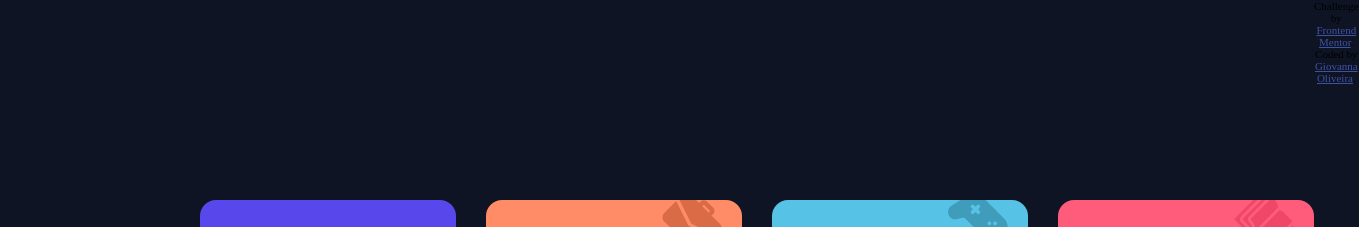
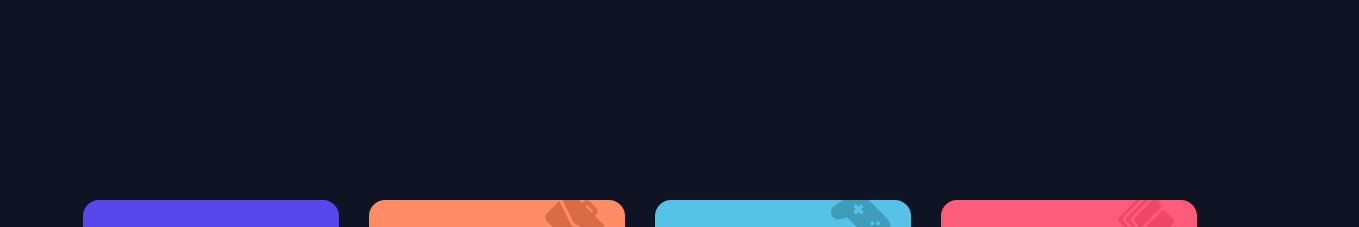
Before and after one commit to ansiee/time-tracking, a plain HTML site: page index.html in a window 1280 px wide. Shown: the top 227 px of the page, 1359 px wide, since content can reach past the window. Drawn offline with Linux system fonts and the light colour scheme.

Commit message:
Add files via upload

```diff
--- a/index.html
+++ b/index.html
@@ -159,12 +159,12 @@
   Previous - 2hrs weekly
   7hrs monthly
   Previous - 11hrs monthly -->
+      <!-- <footer>
+            <h1>Challenge by</h1>
+            <a class="link" href="https://www.frontendmentor.io?ref=challenge" target="_blank"> Carlos Wilton</a>.
+            <h1> Coded by</h1>
+            <a  class="link" href="#">Giovanna Oliveira</a>.
+      </footer> -->
 
-    <div class="attribution">
-      Challenge by
-      <a href="https://www.frontendmentor.io?ref=challenge" target="_blank"
-        >Frontend Mentor</a
-      >. Coded by <a href="#">Giovanna Oliveira</a>.
-    </div>
   </body>
 </html>
--- a/style.css
+++ b/style.css
@@ -9,6 +9,8 @@
 body{
   background-color: hsl(226, 43%, 10%);
   display: flex;
+  justify-content: center;
+  align-items: center;
 }
 
 .card-jeremy{
@@ -17,7 +19,6 @@ body{
   height: 33rem;
   border-radius: 1rem;
   margin-top: 200px;
-  margin-left: 200px;
 }
 
 .jeremy-info{
```
